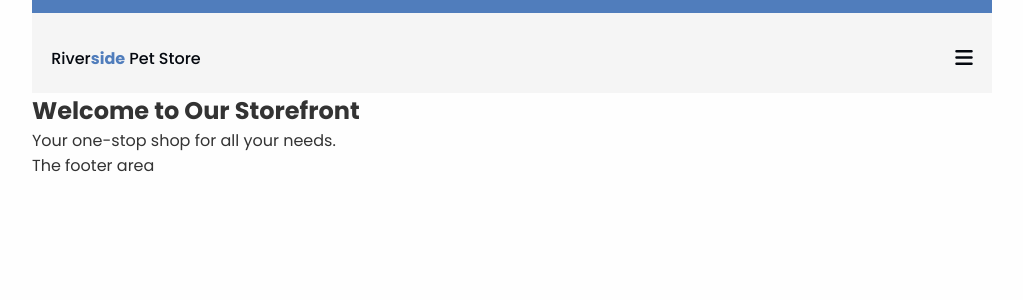
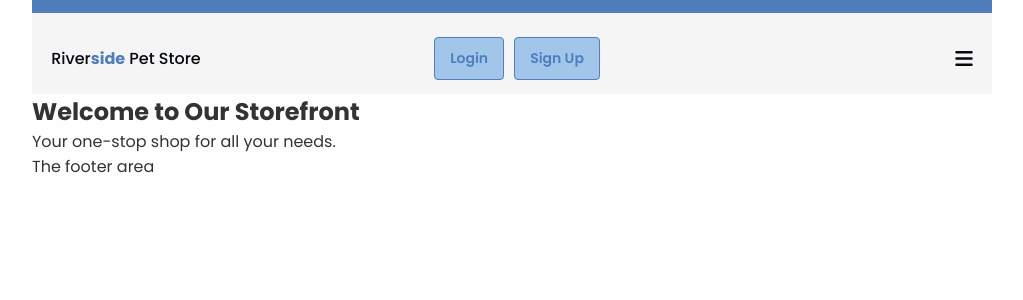
Before and after one commit to johnclamy/css-library, a Django app: page / in a window 1280 px wide. Shown: the top 300 px of the page, without its empty margins (128-1151 px from the left). Run offline with Django 5.2, Linux system fonts and the light colour scheme; some libraries are stand-ins or nearby versions.

Commit message:
rename base-nav__hr to base-nav__btn2

```diff
--- a/storefront/static/css/style.css
+++ b/storefront/static/css/style.css
@@ -186,6 +186,58 @@ ul.base-nav__list {
     display: block;
 }
 
-.base-nav__btn.base-nav__hr {
+.base-nav__btn.base-nav__btn2 {
     border-bottom: 2px solid var(--light-color);
 }
+
+/* Tablet menu */
+
+@media (min-width: 43.75rem) {
+    .base-nav__list {
+        justify-content: center;
+    }
+
+    .base-nav__logo {
+        flex: 1;
+    }
+
+    .base-nav__item.base-nav__btn {
+        width: auto;
+        order: 1;
+        display: block;
+    }
+
+    .base-nav__toggle {
+        flex: 1;
+        text-align: right;
+        order: 2;
+    }
+
+    .base-nav__list li.base-nav__btn a {
+        padding: 10px 15px;
+        margin: 5px 0;
+    }
+
+    .base-nav__btn a {
+        background-color: var(--light-color);
+        border: 1px solid var(--secondary-color);
+    }
+
+    .base-nav__btn.base-nav__btn2 {
+        border: 0;
+    }
+
+    .base-nav__btn.base-nav__btn2 a {
+        background: transparent;
+        border: 1px solid var(--secondary-color);
+    }
+
+    .base-nav__btn a:hover {
+        text-decoration: none;
+    }
+
+    .base-nav__btn:not(.base-nav__btn2) a:hover {
+        background-color: var(--secondary-color);
+        color: var(--off-white);
+    }
+}
```
